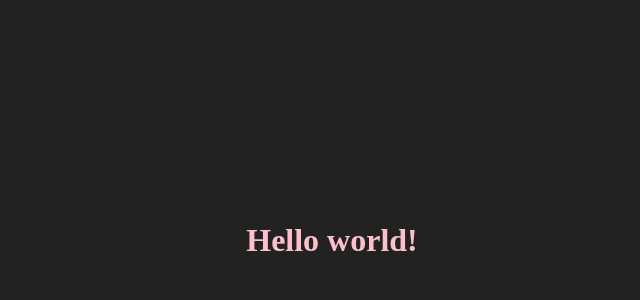
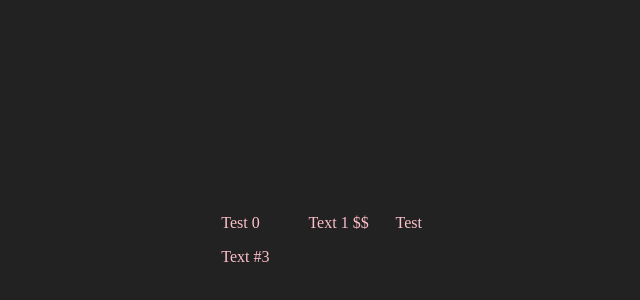
Before and after one commit to Hastle/webpack-5-react, a React app: page / in a window 1280 px wide. Shown: the part 168-468 px from the top of the page, without its empty margins (308-948 px from the left). Built offline with nearby package versions, Linux system fonts and the light colour scheme.

Commit message:
reindent, base example using grid

```diff
--- a/src/components/App.js
+++ b/src/components/App.js
@@ -1,15 +1,27 @@
-import React, { Component } from 'react';
+import React from "react";
+import "../styles/grid.sass";
 
-class App extends Component {
-
-    render() {
-        return (
-            <div>
-                <h1>Hello world!</h1>
-            </div>
-        );
-    }
-
+function App() {
+	return (
+		<>
+			<div className="container">
+				<div className="row g-3">
+					<div className="col-md-4">
+						<div id="card">Test 0</div>
+					</div>
+					<div className="col-md-4">
+						<div id="card">Text 1 $$</div>
+					</div>
+					<div className="col-md-4">
+						<div id="card">Test</div>
+					</div>
+					<div className="col-md-12">
+						<div id="card">Text #3</div>
+					</div>
+				</div>
+			</div>
+		</>
+	);
 }
 
 export default App;
```
